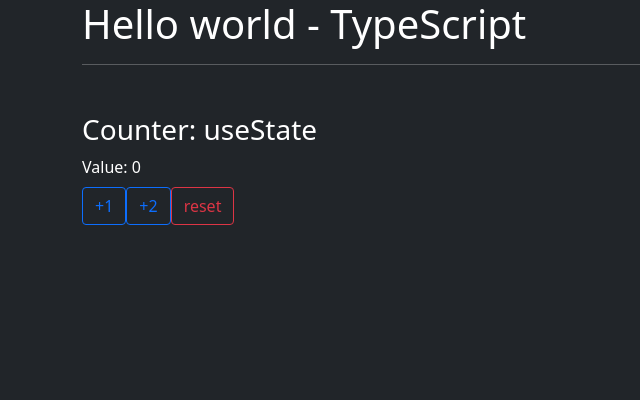
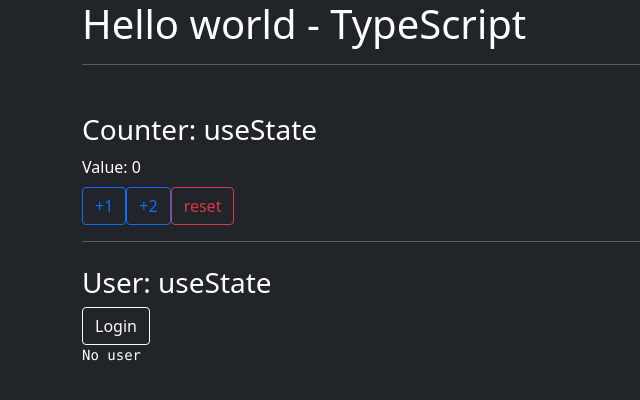
Before and after one commit to toledodavid/react-TypeScript-examples, a React (Create React App) app: page / in a window 1280 px wide. Shown: the top 400 px of the page, without its empty margins (0-640 px from the left). Built offline with nearby package versions, Linux system fonts and the light colour scheme.

Commit message:
create-User-componet-and-use-useState-hook-and-User-interface

```diff
--- a/src/App.tsx
+++ b/src/App.tsx
@@ -1,4 +1,5 @@
-import Counter from "./components/Counter";
+import Counter from './components/Counter';
+import User from './components/User';
 
 
 function App() {
@@ -8,6 +9,10 @@
       <hr/>
 
       <Counter />
+
+      <hr/>
+
+      <User/>
     </>
   );
 }
--- /dev/null
+++ b/src/components/User.tsx
@@ -0,0 +1,44 @@
+import { useState } from 'react';
+
+interface User {
+  uid: string;
+  name: string;
+}
+
+
+const User = () => {
+
+  const [user, setUser] = useState<User>();
+
+  // const initialUser: User = {
+  //   uid: '',
+  //   name: ''
+  // }
+
+  const login = () => {
+    setUser({
+      uid: '98123y7h',
+      name: 'David'
+    });
+  }
+
+  return(
+    <div className="mt-4">
+      <h3>User: useState</h3>
+
+      <button className="btn btn-outline-light" onClick={login}>
+        Login
+      </button>
+
+      {
+        (!user) ?
+          <pre>No user</pre>
+        :
+          <pre>{JSON.stringify(user)}</pre>
+      }
+
+    </div>
+  );
+}
+
+export default User;
```
